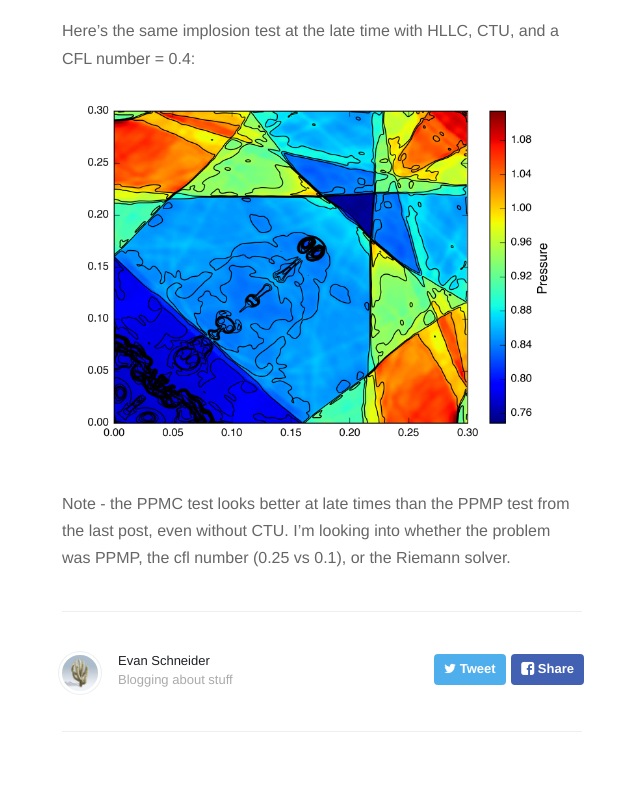
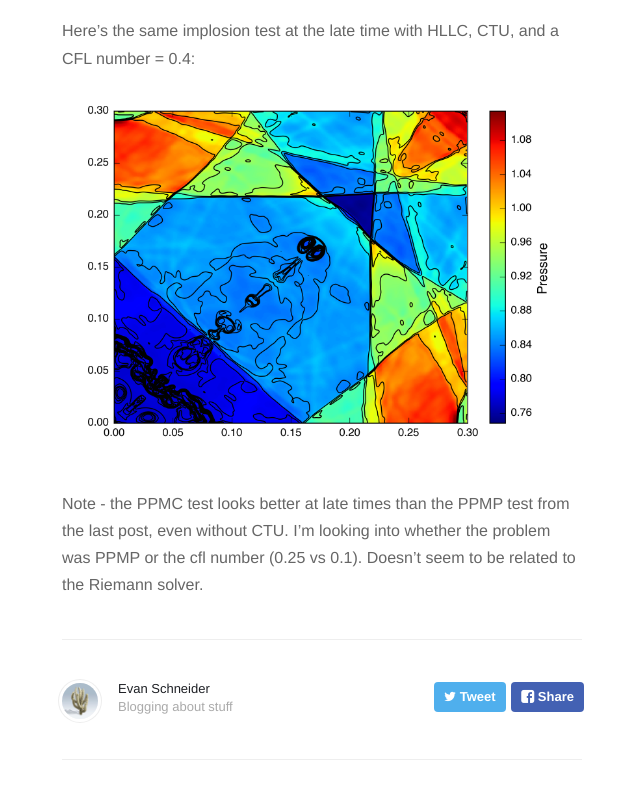
Before and after one commit to evaneschneider/site, a Jekyll site: the page built from _posts/2016-3-2-HLLC-solver.markdown, in a window 1280 px wide and 900 px high, scrolled down 6063 px. Shown: the top 799 px of the window, without its empty margins (318-958 px from the left). Built offline with Jekyll 4.4.1, drawn with Linux system fonts in a browser that asks for light colours; nearby versions of some CDN libraries; formulas are drawn with MathJax 3.

Commit message:
slight change

```diff
--- a/_posts/2016-3-2-HLLC-solver.markdown
+++ b/_posts/2016-3-2-HLLC-solver.markdown
@@ -62,5 +62,5 @@ Here's the same implosion test at the late time with HLLC, CTU, and a CFL number
 
 
 Note - the PPMC test looks better at late times than the PPMP test from the last post,
-even without CTU. I'm looking into whether the problem was PPMP, the cfl number (0.25 vs 0.1),
-or the Riemann solver.
+even without CTU. I'm looking into whether the problem was PPMP or the cfl number (0.25 vs 0.1).
+Doesn't seem to be related to the Riemann solver.
```
